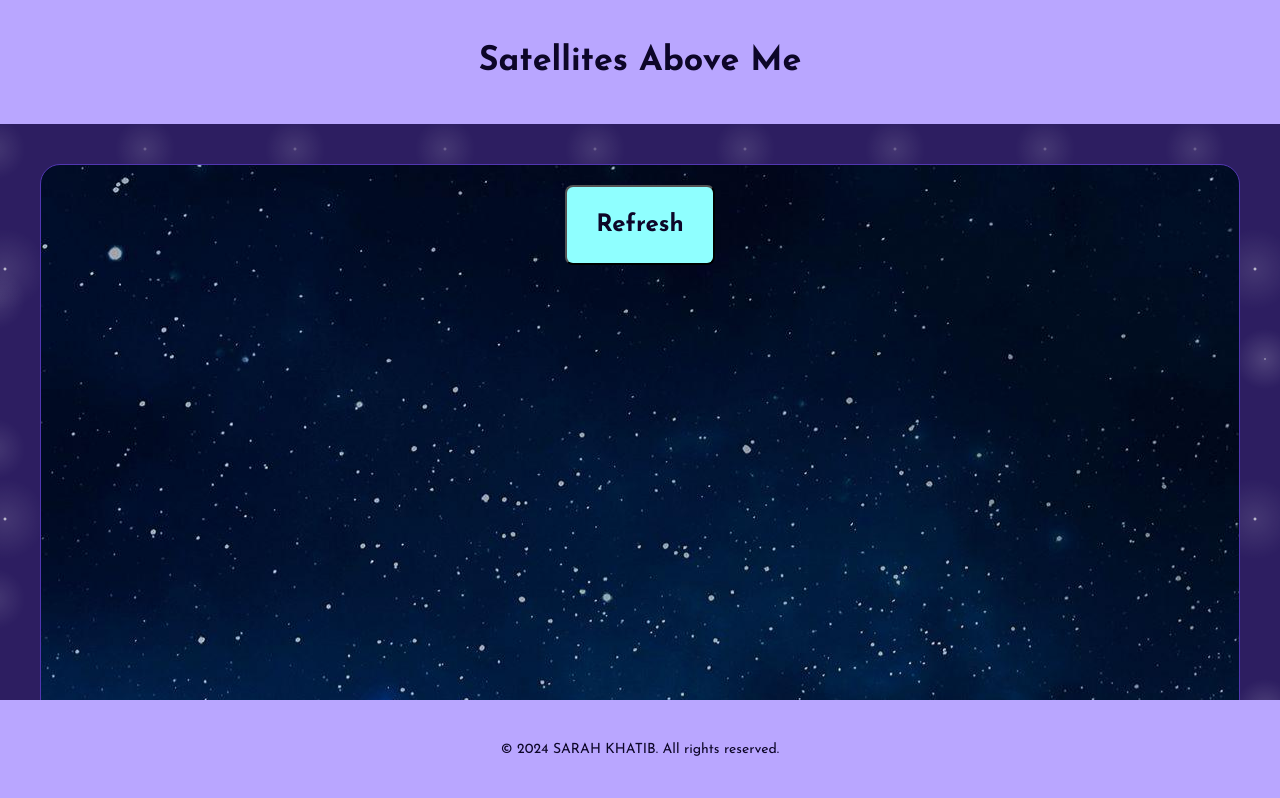
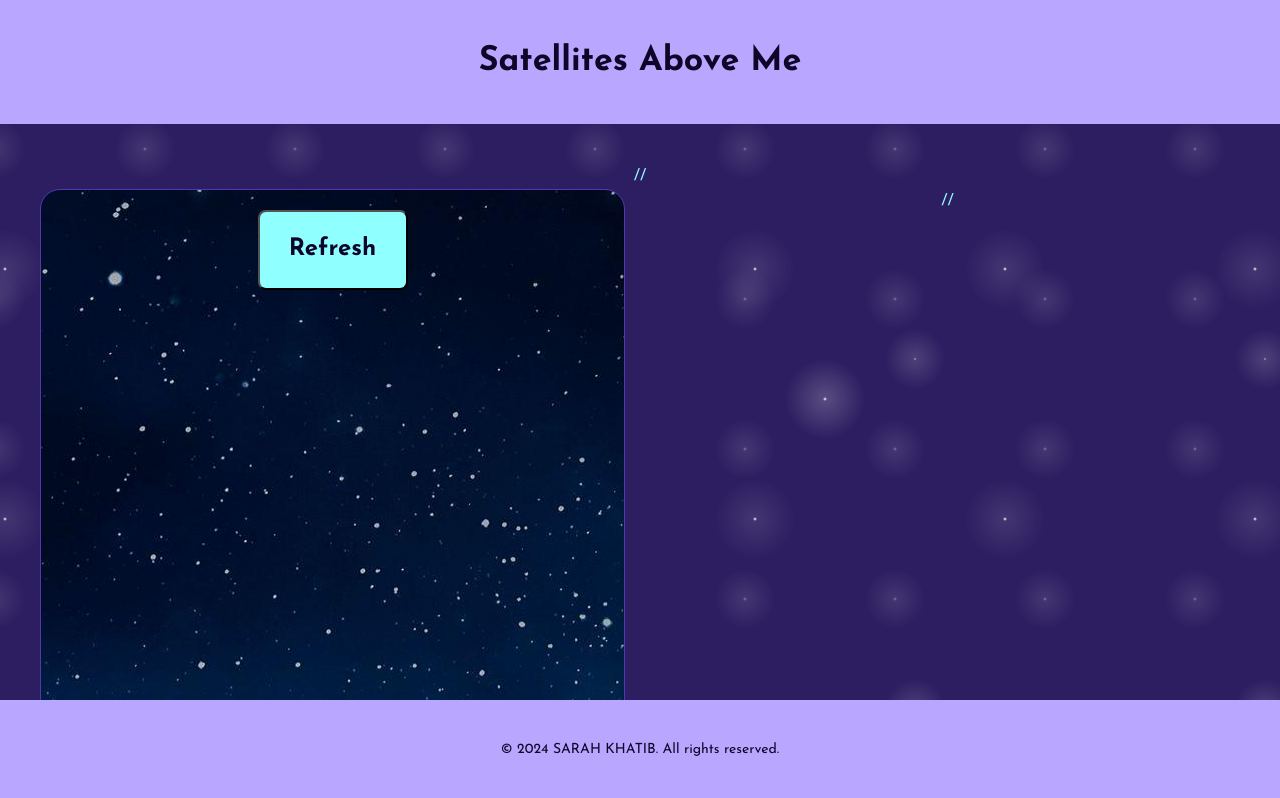
Before and after one commit to sarahkhatib/SatellitesAboveMe, a React (Vite) app: page / in a window 1280 px wide. Shown: the top 798 px of the page. Built offline with nearby package versions, Linux system fonts and the light colour scheme; no server answers.

Commit message:
Update App.jsx

```diff
--- a/src/App.jsx
+++ b/src/App.jsx
@@ -245,7 +245,7 @@ function App() {
      <Title order={1}>Satellites Above Me</Title>
     </header>
     <div className="main-content">
-      <div className="sections-container">
+      //<div className="sections-container">
         <section id="about" className="section-1">
           <form onSubmit={handleSubmit}>
             <button className="custom-button" type="submit">Refresh</button>
@@ -267,10 +267,9 @@ function App() {
                 <ClipLoader size={150} color={"#123abc"} loading={loading} />
               </div>
             )}
-            <div id="map"></div>
           </div>
         </section>
-      </div>
+      //</div>
       <div className="sections-container">
         <section id="about" className="section-2">
             <Title align="left" order={2}>About this Project</Title>
```
